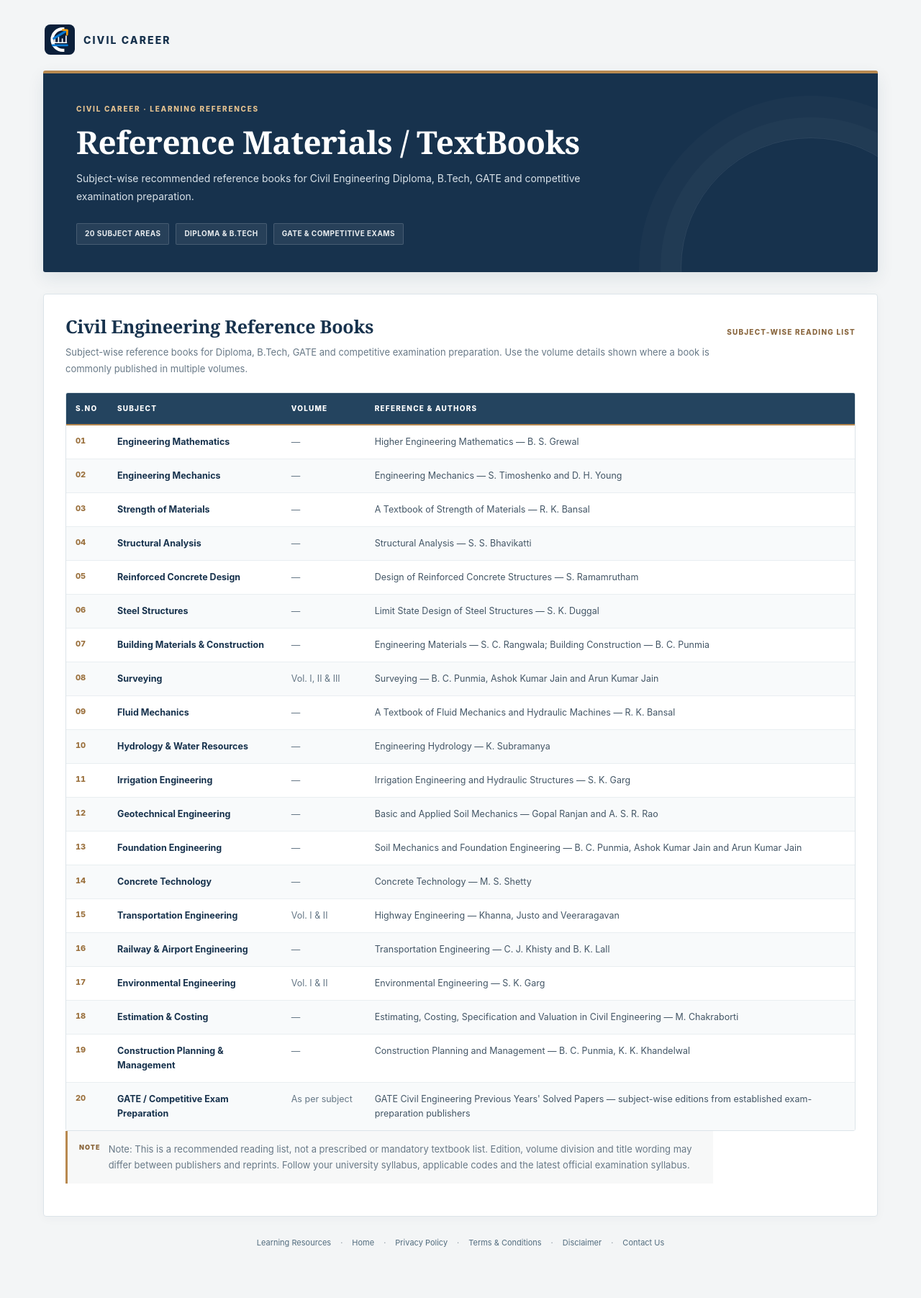
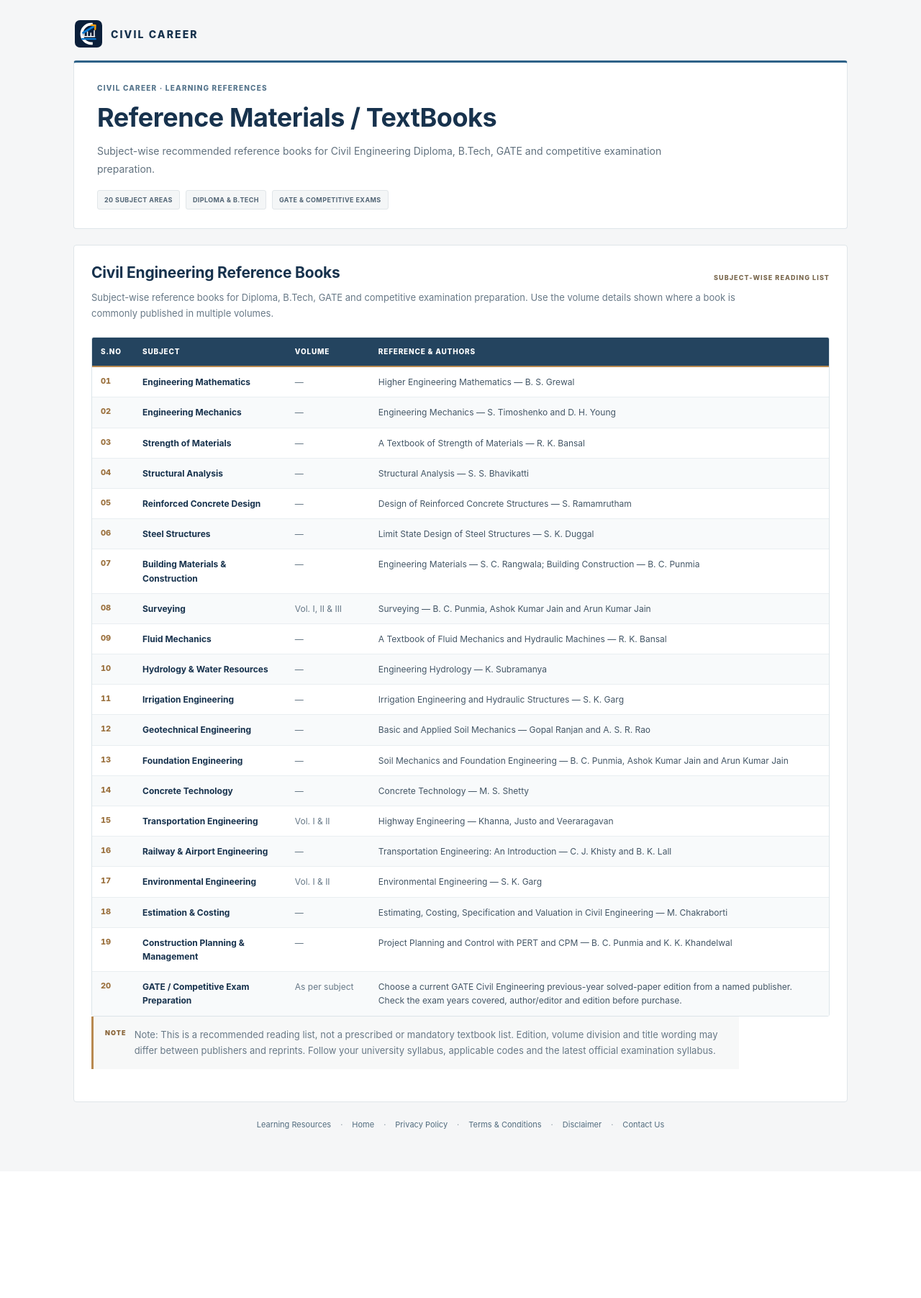
Before and after one commit to projectsairamcivilcareer-cloud/CIVILCAREER, a Flask app: template templates/reference_materials.html in a window 1280 px wide. Shown: the whole page at 72% size. After the commit the page ends 1568 px from the top, so only its background shows below. Run offline with Flask 3, Linux system fonts and the light colour scheme; the template is opened without the code that fills it, so the values that code supplies are empty; some libraries are stand-ins or nearby versions.

Commit message:
Simplify reference books page and correct book references

```diff
--- a/templates/reference_materials.html
+++ b/templates/reference_materials.html
@@ -283,6 +283,30 @@ body {
   html { scroll-behavior:auto; }
   .reference-table tbody tr,.reference-footer a { transition:none; }
 }
+
+/* Simple, readable Civil Career reference-library styling */
+body{background:#f5f6f7;color:#263746}
+.reference-page{max-width:1120px;padding:28px 22px 54px}
+.reference-brand{margin-bottom:18px}
+.reference-brand img{width:38px;height:38px}
+.reference-intro{max-width:none;margin:0 0 22px;padding:28px 32px 26px;background:#fff;color:#243746;border:1px solid #dfe5e9;border-top:3px solid #2e6288;border-radius:4px;box-shadow:none}
+.reference-intro:after{display:none}
+.reference-kicker{color:#56758c;font-size:10px;letter-spacing:.12em}
+.reference-intro h1{max-width:none;color:#17324d;font-family:Inter,"Segoe UI",Arial,sans-serif;font-size:clamp(27px,3.5vw,36px);font-weight:700;letter-spacing:-.45px}
+.reference-intro p{max-width:850px;color:#61717e;font-size:14px}
+.reference-highlights{gap:8px;margin-top:17px}
+.reference-highlights span{min-height:27px;padding:0 9px;color:#526575;background:#f4f6f7;border:1px solid #e1e6e9;border-radius:3px;font-size:9px}
+.reference-section{padding:24px;background:#fff;border:1px solid #dfe5e9;border-radius:4px;box-shadow:none}
+.reference-section h2{font-family:Inter,"Segoe UI",Arial,sans-serif;font-size:21px;font-weight:700}
+.reference-count{color:#7a684e;font-size:9px}
+.reference-section>p{font-size:13px}
+.reference-table-wrap{border-radius:3px}
+.reference-table th{padding:12px;background:#24445f;font-size:10px;letter-spacing:.08em}
+.reference-table td{padding:11px 12px;font-size:12px}
+.reference-table tbody tr:hover{background:#f2f6f8}
+.reference-note{background:#f7f8f8;border-left-color:#b88950}
+.reference-footer{margin-top:22px}
+@media(max-width:700px){.reference-page{width:calc(100% - 26px);padding:20px 0 42px}.reference-intro{padding:22px 18px}.reference-intro h1{font-size:27px}.reference-section{padding:16px 12px}.reference-section h2{font-size:19px}}
 </style>
 </head>
 <body>
@@ -326,11 +350,11 @@ body {
 <tr><td>13</td><td>Foundation Engineering</td><td>—</td><td>Soil Mechanics and Foundation Engineering — B. C. Punmia, Ashok Kumar Jain and Arun Kumar Jain</td></tr>
 <tr><td>14</td><td>Concrete Technology</td><td>—</td><td>Concrete Technology — M. S. Shetty</td></tr>
 <tr><td>15</td><td>Transportation Engineering</td><td>Vol. I &amp; II</td><td>Highway Engineering — Khanna, Justo and Veeraragavan</td></tr>
-<tr><td>16</td><td>Railway &amp; Airport Engineering</td><td>—</td><td>Transportation Engineering — C. J. Khisty and B. K. Lall</td></tr>
+<tr><td>16</td><td>Railway &amp; Airport Engineering</td><td>—</td><td>Transportation Engineering: An Introduction — C. J. Khisty and B. K. Lall</td></tr>
 <tr><td>17</td><td>Environmental Engineering</td><td>Vol. I &amp; II</td><td>Environmental Engineering — S. K. Garg</td></tr>
 <tr><td>18</td><td>Estimation &amp; Costing</td><td>—</td><td>Estimating, Costing, Specification and Valuation in Civil Engineering — M. Chakraborti</td></tr>
-<tr><td>19</td><td>Construction Planning &amp; Management</td><td>—</td><td>Construction Planning and Management — B. C. Punmia, K. K. Khandelwal</td></tr>
-<tr><td>20</td><td>GATE / Competitive Exam Preparation</td><td>As per subject</td><td>GATE Civil Engineering Previous Years' Solved Papers — subject-wise editions from established exam-preparation publishers</td></tr>
+<tr><td>19</td><td>Construction Planning &amp; Management</td><td>—</td><td>Project Planning and Control with PERT and CPM — B. C. Punmia and K. K. Khandelwal</td></tr>
+<tr><td>20</td><td>GATE / Competitive Exam Preparation</td><td>As per subject</td><td>Choose a current GATE Civil Engineering previous-year solved-paper edition from a named publisher. Check the exam years covered, author/editor and edition before purchase.</td></tr>
 </tbody>
 </table>
 </div>
```
